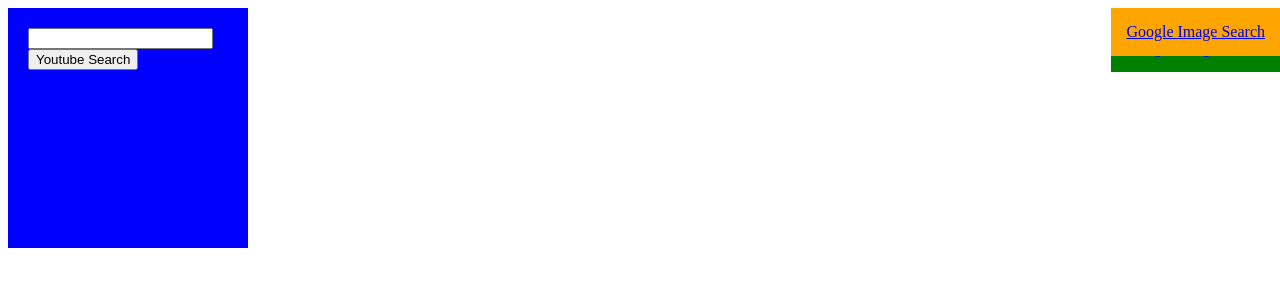
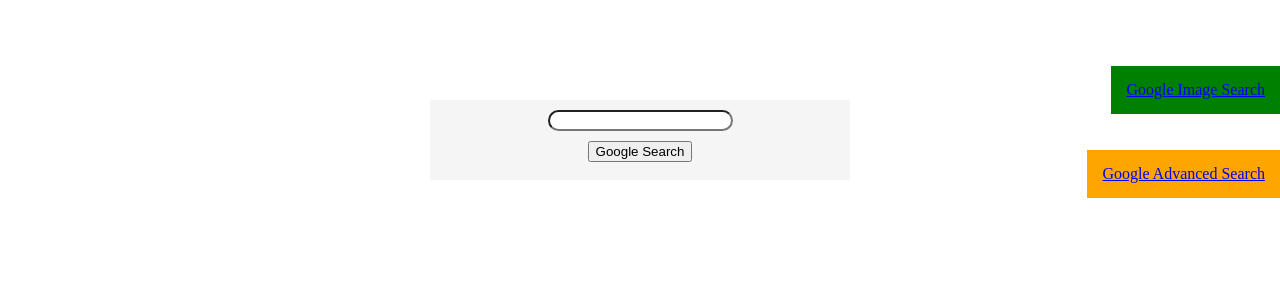
Before and after one commit to youngcjacob/CS50-Project0, a plain HTML site: page project_1/index.html in a window 1280 px wide. Drawn offline with Linux system fonts and the light colour scheme.

Commit message:
completed hw #1

```diff
--- a/project_1/index.html
+++ b/project_1/index.html
@@ -2,35 +2,15 @@
 <html  lang="en">
     <head>
         <title>Search</title>
-        <style>
-            div {
-                background-color: Blue;
-                width: 200px;
-                height: 200px;
-                padding: 20px;
-            }
-            p {
-                background-color: green;
-                right: 0;
-                position: absolute;
-                padding: 15px;
-            }
-            p2 {
-                background-color: orange;
-                right: 0;
-                position: absolute;
-                padding: 15px;
-            }
-        </style>
-
+        <link rel="stylesheet" href ="styles.css">
     </head>
     <body>
         <p><a href="google_image.html"> Google Image Search</a></p>
-        <p2><a href="google_adv_search.html"> Google Image Search</a></p2>
+        <p2><a href="google_adv_search.html"> Google Advanced Search</a></p2>
         <div>
-        <form action = "https://youtube.com/results">
-            <input type= "text" name="search_query">
-            <input type="submit" value = "Youtube Search">
+        <form action = "https://google.com/search">
+            <input id="search_box" type= "text" name="q"><br>
+            <input type="submit" value = "Google Search">
         </form>
     </div>
     </body>
--- /dev/null
+++ b/project_1/styles.css
@@ -0,0 +1,34 @@
+div {
+  background-color: whitesmoke;
+  width: 400px;
+  height: 60px;
+  margin: auto;
+  padding: 10px;
+  text-align: center;
+  margin-top: 100px;
+}
+#search_box {
+  border-radius: 25px;
+  margin-bottom: 10px;
+}
+p {
+  background-color: green;
+  right: 0;
+  position: absolute;
+  padding: 15px;
+  top: 50px;
+}
+p2 {
+  background-color: orange;
+  right: 0;
+  position: absolute;
+  padding: 15px;
+  top: 150px;
+}
+p3 {
+  background-color: blue;
+  right: 0;
+  position: absolute;
+  padding: 15px;
+  top: 50px;
+}
```
Also changed, not shown: project_1/google_adv_search.html (+11 -3 lines), project_1/google_image.html (+14 -13 lines).
